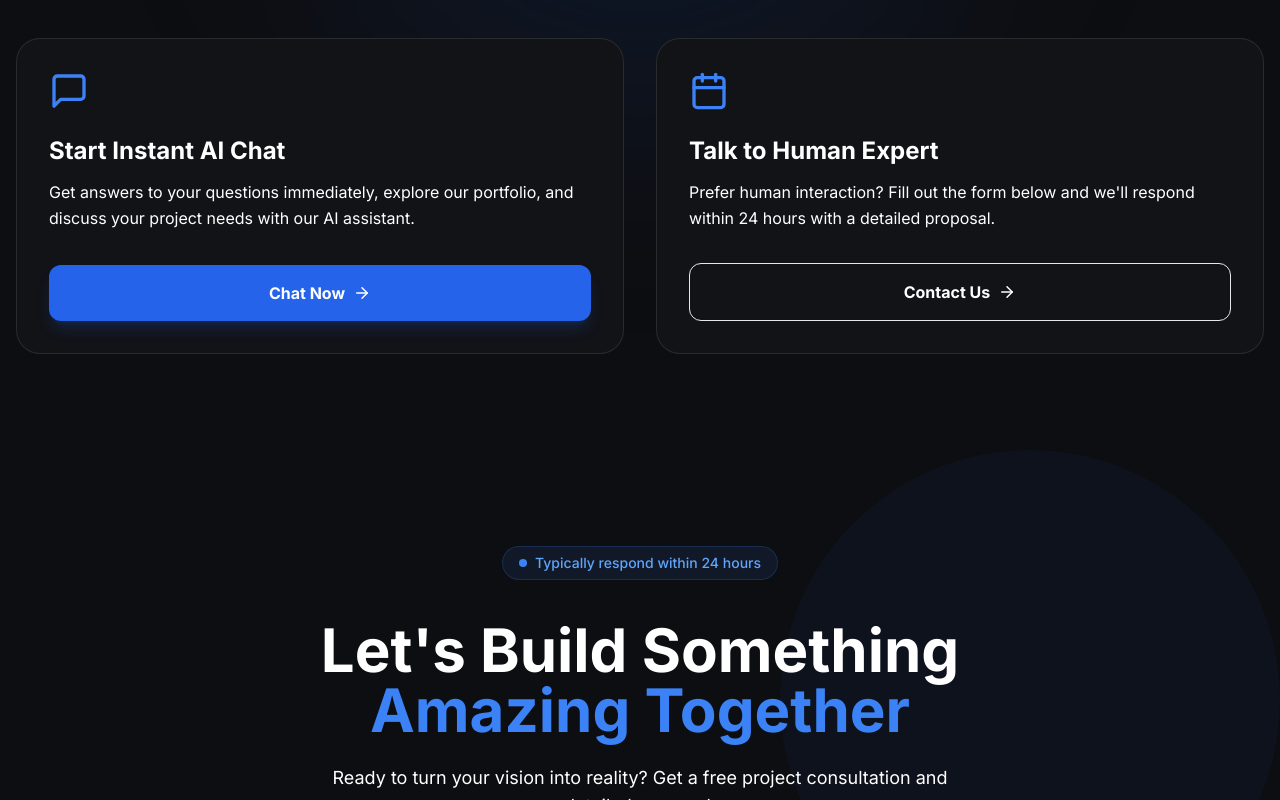
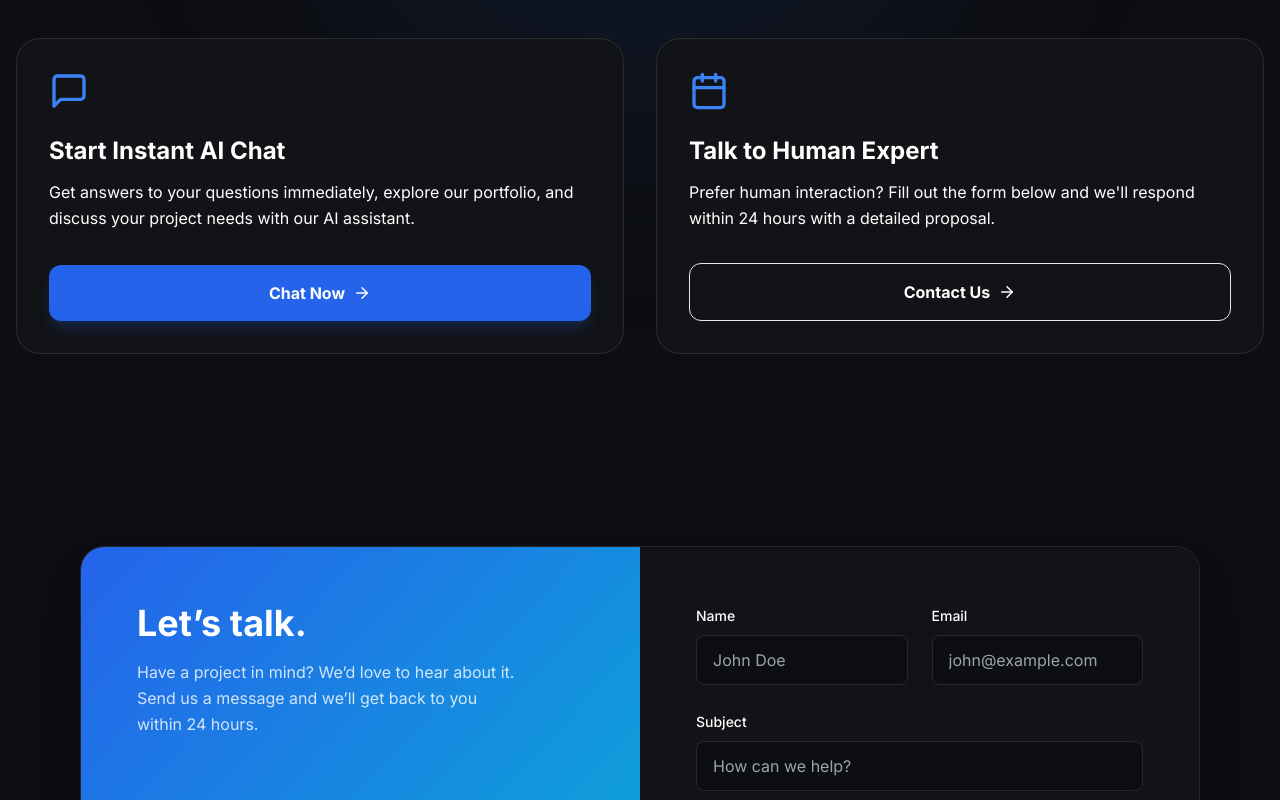
Before and after one commit to abdulahad32479/tech, a Next.js app: page / in a window 1280 px wide. Shown: the part 11200-12000 px from the top of the page. Built offline with nearby package versions, Linux system fonts and the light colour scheme.

Commit message:
updated contact

```diff
--- a/app/(home)/contact.tsx
+++ b/app/(home)/contact.tsx
@@ -1,174 +1,107 @@
 "use client";
-import React from 'react';
-import { motion } from 'framer-motion';
-import { Phone, Mail, MapPin, CheckCircle, Send } from 'lucide-react';
+import React from "react";
+import { motion } from "framer-motion";
+import { Mail, Phone, MapPin } from "lucide-react";
 
 const Contact = () => {
   return (
-    <section id="contact" className="py-24 relative overflow-hidden">
-      {/* Background Ambience */}
-      <div className="absolute top-0 right-0 w-[500px] h-[500px] bg-blue-600/5  rounded-full pointer-events-none" />
-      <div className="absolute bottom-0 left-0 w-[400px] h-[400px] bg-blue-600/5 blur-[100px] rounded-full pointer-events-none" />
-
-      <div className="container px-4 relative z-10">
-
-        {/* Header */}
-        <div className="text-center max-w-3xl mx-auto mb-16 space-y-6">
+    <section id="contact" className="py-24 bg-background">
+      <div className="container px-4 max-w-6xl mx-auto">
         <motion.div
-            initial={{ opacity: 0, y: 10 }}
+          initial={{ opacity: 0, y: 30 }}
           whileInView={{ opacity: 1, y: 0 }}
           viewport={{ once: true }}
-            className="inline-flex items-center gap-2 px-4 py-1.5 rounded-full bg-blue-500/10 border border-blue-500/20 text-blue-400 text-sm font-medium mb-4"
+          className="grid grid-cols-1 lg:grid-cols-2 rounded-3xl overflow-hidden shadow-2xl border border-border"
         >
-            <span className="relative flex h-2 w-2">
-              <span className="animate-ping absolute inline-flex h-full w-full rounded-full bg-blue-400 opacity-75"></span>
-              <span className="relative inline-flex rounded-full h-2 w-2 bg-blue-500"></span>
-            </span>
-            Typically respond within 24 hours
-          </motion.div>
-
-          <motion.h2
-            initial={{ opacity: 0, y: 20 }}
-            whileInView={{ opacity: 1, y: 0 }}
-            viewport={{ once: true }}
-            className="text-4xl sm:text-5xl md:text-6xl font-bold text-foreground leading-tight"
-          >
-            Let's Build Something <br />
-            <span className="text-blue-500">Amazing Together</span>
-          </motion.h2>
-
-          <motion.p
-            initial={{ opacity: 0, y: 20 }}
-            whileInView={{ opacity: 1, y: 0 }}
-            viewport={{ once: true }}
-            transition={{ delay: 0.1 }}
-            className="text-lg text-muted/60 max-w-2xl mx-auto"
-          >
-            Ready to turn your vision into reality? Get a free project consultation and detailed proposal.
-          </motion.p>
+          {/* LEFT BLUE PANEL */}
+          <div className="bg-gradient-to-br from-blue-600 to-cyan-500 text-white p-10 lg:p-14 flex flex-col justify-between">
+            <div>
+              <h2 className="text-4xl font-bold mb-4">Let’s talk.</h2>
+              <p className="text-white/80 max-w-sm leading-relaxed">
+                Have a project in mind? We’d love to hear about it.
+                Send us a message and we’ll get back to you within 24 hours.
+              </p>
             </div>
 
-        <div className="grid grid-cols-1 lg:grid-cols-3 gap-12 max-w-7xl mx-auto">
-
-          {/* Left Column: Contact Info & Expectation */}
-          <motion.div
-            initial={{ opacity: 0, x: -20 }}
-            whileInView={{ opacity: 1, x: 0 }}
-            viewport={{ once: true }}
-            transition={{ delay: 0.2 }}
-            className="lg:col-span-1 space-y-8"
-          >
-            {/* Contact Cards */}
-            <div className="space-y-4">
-              <div className="p-6 rounded-2xl bg-card border border-border flex items-start gap-4 hover:border-blue-500/30 transition-colors group">
-                <div className="w-12 h-12 rounded-full bg-blue-500/10 flex items-center justify-center shrink-0 group-hover:bg-blue-500/20 transition-colors">
-                  <Phone size={20} className="text-blue-500" />
-                </div>
-                <div>
-                  <h3 className="text-lg font-bold text-foreground mb-1">Call Us</h3>
-                  <p className="text-foreground mb-1">+92 347 587 9566</p>
-                  <p className="text-muted/60 text-sm">Mon-Fri, 9AM-6PM PKT</p>
-                </div>
+            <div className="space-y-6 mt-12">
+              <div className="flex items-center gap-4">
+                <Mail className="text-white" />
+                <span>info@fabtechsol.com</span>
               </div>
 
-              <div className="p-6 rounded-2xl bg-card border border-border flex items-start gap-4 hover:border-blue-500/30 transition-colors group">
-                <div className="w-12 h-12 rounded-full bg-blue-500/10 flex items-center justify-center shrink-0 group-hover:bg-blue-500/20 transition-colors">
-                  <Mail size={20} className="text-blue-500" />
-                </div>
-                <div>
-                  <h3 className="text-lg font-bold text-foreground mb-1">Email Us</h3>
-                  <p className="text-foreground mb-1">info@fabtechsol.com</p>
-                  <p className="text-muted/60 text-sm">24hr response time</p>
-                </div>
+              <div className="flex items-center gap-4">
+                <Phone className="text-white" />
+                <span>+92 347 587 9566</span>
               </div>
 
-              <div className="p-6 rounded-2xl bg-card border border-border flex items-start gap-4 hover:border-blue-500/30 transition-colors group">
-                <div className="w-12 h-12 rounded-full bg-blue-500/10 flex items-center justify-center shrink-0 group-hover:bg-blue-500/20 transition-colors">
-                  <MapPin size={20} className="text-blue-500" />
-                </div>
-                <div>
-                  <h3 className="text-lg font-bold text-foreground mb-1">Visit Us</h3>
-                  <p className="text-foreground mb-1">Akbar Plaza</p>
-                  <p className="text-muted/60 text-sm">Near Rescue 1122 Sialkot</p>
+              <div className="flex items-center gap-4">
+                <MapPin className="text-white" />
+                <span>Sialkot, Pakistan</span>
               </div>
             </div>
           </div>
 
-            {/* What to Expect */}
-            <div className="p-8 rounded-3xl bg-blue-950/20 border border-blue-500/10">
-              <h3 className="text-xl font-bold text-foreground mb-6 flex items-center gap-2">
-                <span className="w-1 h-6 bg-blue-500 rounded-full"></span>
-                What to Expect
-              </h3>
-              <ul className="space-y-4">
-                {[
-                  "Free 30-minute consultation",
-                  "Custom project proposal",
-                  "Timeline & cost estimate",
-                  "No obligation to proceed"
-                ].map((item, i) => (
-                  <li key={i} className="flex items-center gap-3 text-muted/80">
-                    <CheckCircle size={18} className="text-blue-500 shrink-0" />
-                    {item}
-                  </li>
-                ))}
-              </ul>
-            </div>
-          </motion.div>
-
-          {/* Right Column: Form */}
-          <motion.div
-            initial={{ opacity: 0, x: 20 }}
-            whileInView={{ opacity: 1, x: 0 }}
-            viewport={{ once: true }}
-            transition={{ delay: 0.3 }}
-            className="lg:col-span-2 p-8 rounded-[32px] bg-card border border-border hover:border-blue-500/20 transition-colors relative"
-          >
+          {/* RIGHT FORM */}
+          <div className="bg-card p-10 lg:p-14">
             <form className="space-y-6">
               <div className="grid grid-cols-1 sm:grid-cols-2 gap-6">
-                <div className="space-y-2">
-                  <label className="text-sm font-medium text-foreground ml-1">Your Name *</label>
+                <div>
+                  <label className="text-sm font-medium text-foreground">
+                    Name
+                  </label>
                   <input
                     type="text"
                     placeholder="John Doe"
-                    className="w-full px-4 py-3 rounded-xl bg-background border border-border focus:border-blue-500 focus:ring-1 focus:ring-blue-500 outline-none text-foreground placeholder:text-muted/40 transition-all"
+                    className="mt-2 w-full rounded-lg border border-border px-4 py-3 bg-background focus:border-blue-500 focus:ring-1 focus:ring-blue-500 outline-none"
                   />
                 </div>
-                <div className="space-y-2">
-                  <label className="text-sm font-medium text-foreground ml-1">Email Address *</label>
+
+                <div>
+                  <label className="text-sm font-medium text-foreground">
+                    Email
+                  </label>
                   <input
                     type="email"
-                    placeholder="john@company.com"
-                    className="w-full px-4 py-3 rounded-xl bg-background border border-border focus:border-blue-500 focus:ring-1 focus:ring-blue-500 outline-none text-foreground placeholder:text-muted/40 transition-all"
+                    placeholder="john@example.com"
+                    className="mt-2 w-full rounded-lg border border-border px-4 py-3 bg-background focus:border-blue-500 focus:ring-1 focus:ring-blue-500 outline-none"
                   />
                 </div>
               </div>
 
-              <div className="space-y-2">
-                <label className="text-sm font-medium text-foreground ml-1">Project Details *</label>
-                <textarea
-                  rows={6}
-                  placeholder="Tell us about your project goals, timeline, and budget..."
-                  className="w-full px-4 py-3 rounded-xl bg-background border border-border focus:border-blue-500 focus:ring-1 focus:ring-blue-500 outline-none text-foreground placeholder:text-muted/40 transition-all resize-none"
+              <div>
+                <label className="text-sm font-medium text-foreground">
+                  Subject
+                </label>
+                <input
+                  type="text"
+                  placeholder="How can we help?"
+                  className="mt-2 w-full rounded-lg border border-border px-4 py-3 bg-background focus:border-blue-500 focus:ring-1 focus:ring-blue-500 outline-none"
                 />
-                <p className="text-xs text-muted/40 ml-1">The more details you provide, the better we can help you.</p>
               </div>
 
-              <button className="w-full py-4 rounded-xl bg-blue-600 text-white font-bold text-lg flex items-center justify-center gap-2 hover:bg-blue-700 transition-all shadow-xl shadow-blue-600/20 group">
-                Get Free Consultation
-                <Send size={18} className="group-hover:translate-x-1 transition-transform" />
+              <div>
+                <label className="text-sm font-medium text-foreground">
+                  Message
+                </label>
+                <textarea
+                  rows={5}
+                  placeholder="Tell us about your project..."
+                  className="mt-2 w-full rounded-lg border border-border px-4 py-3 bg-background focus:border-blue-500 focus:ring-1 focus:ring-blue-500 outline-none resize-none"
+                />
+              </div>
+
+              <button
+                type="submit"
+                className="w-full rounded-full bg-gradient-to-r from-blue-600 to-cyan-500 text-white py-4 font-semibold text-lg hover:opacity-90 transition"
+              >
+                Send Message
               </button>
-
-              <p className="text-xs text-center text-muted/40">
-                By submitting, you agree to receive communication from FabTechSol
-              </p>
             </form>
+          </div>
         </motion.div>
-
-        </div>
       </div>
     </section>
   );
-}
+};
 
 export default Contact;
```
Lines whose indentation alone changed are shown as unchanged.
